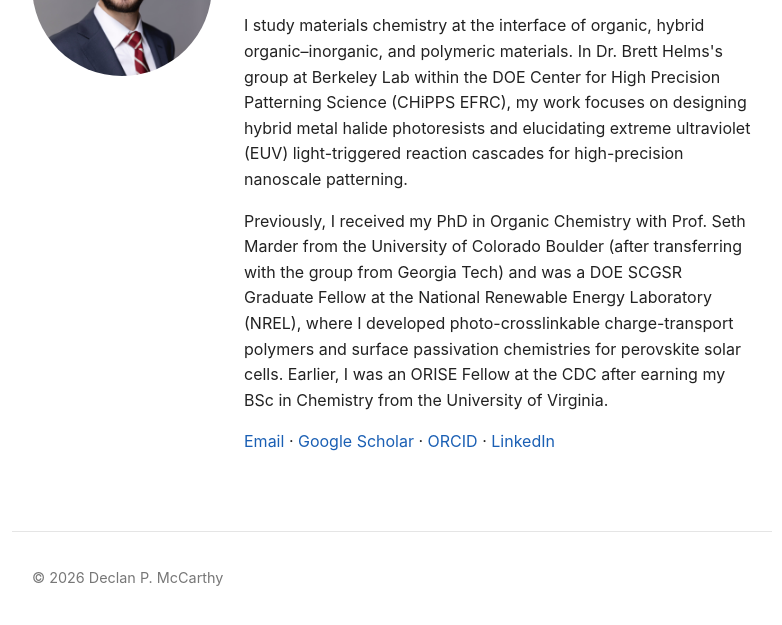
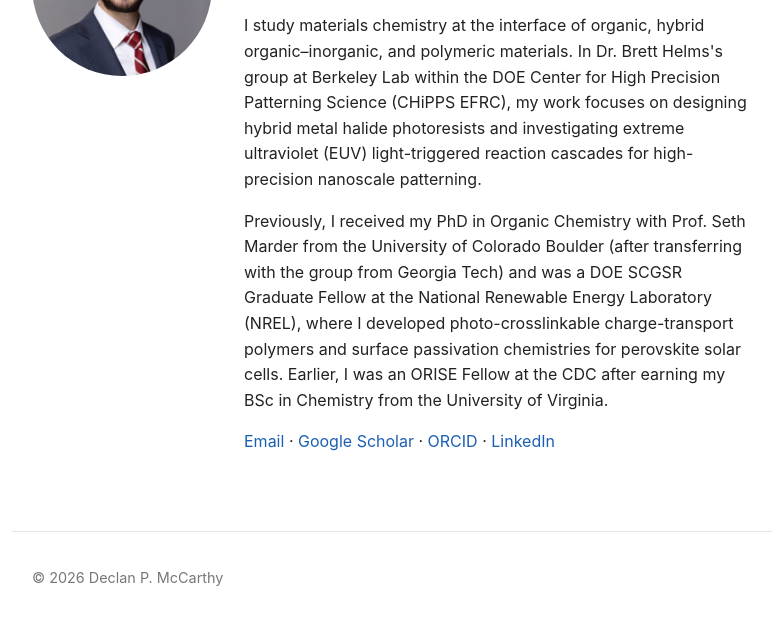
Before and after one commit to dpm92eV/dpm92eV.github.io, a plain HTML site: page index.html in a window 1280 px wide. Shown: the part 221-846 px from the top of the page, without its empty margins (248-1030 px from the left). Drawn offline with Linux system fonts and the light colour scheme.

Commit message:
Add files via upload

```diff
--- a/index.html
+++ b/index.html
@@ -34,7 +34,7 @@
         <h1>Declan P. McCarthy, PhD</h1>
         <p class="tagline">Postdoctoral Researcher, Materials Sciences Division, Lawrence Berkeley National Laboratory</p>
         <p>
-          I study materials chemistry at the interface of organic, hybrid organic–inorganic, and polymeric materials. In Dr. Brett Helms's group at Berkeley Lab within the DOE Center for High Precision Patterning Science (CHiPPS EFRC), my work focuses on designing hybrid metal halide photoresists and elucidating extreme ultraviolet (EUV) light-triggered reaction cascades for high-precision nanoscale patterning.
+          I study materials chemistry at the interface of organic, hybrid organic–inorganic, and polymeric materials. In Dr. Brett Helms's group at Berkeley Lab within the DOE Center for High Precision Patterning Science (CHiPPS EFRC), my work focuses on designing hybrid metal halide photoresists and investigating extreme ultraviolet (EUV) light-triggered reaction cascades for high-precision nanoscale patterning.
         </p>
         <p>
           Previously, I received my PhD in Organic Chemistry with Prof. Seth Marder from the University of Colorado Boulder (after transferring with the group from Georgia Tech) and was a DOE SCGSR Graduate Fellow at the National Renewable Energy Laboratory (NREL), where I developed photo-crosslinkable charge-transport polymers and surface passivation chemistries for perovskite solar cells. Earlier, I was an ORISE Fellow at the CDC after earning my BSc in Chemistry from the University of Virginia.
```
